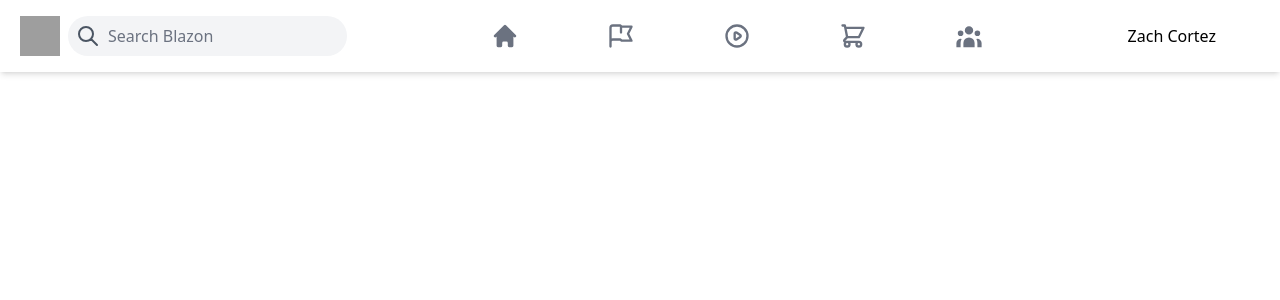
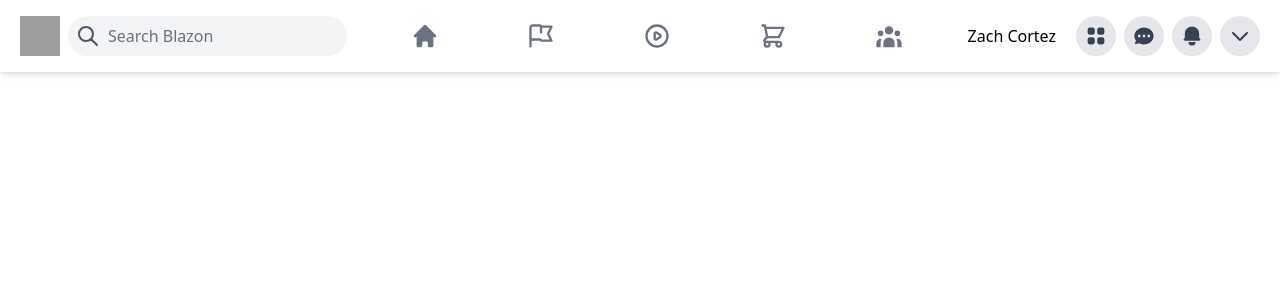
Before and after one commit to ZachCortez/Blazon, a Next.js app: page / in a window 1280 px wide. Shown: the top 300 px of the page. Built offline with nearby package versions, Linux system fonts and the light colour scheme; grey boxes are pictures that could not be loaded.

Commit message:
Add files via upload
changes to icons

```diff
--- a/styles/globals.css
+++ b/styles/globals.css
@@ -1,3 +1,10 @@
 @tailwind base;
 @tailwind components;
 @tailwind utilities;
+
+@layer components {
+    .icon {
+        @apply hidden xl:inline-flex p-2 h-10 w-10 bg-gray-200 rounded-full text-gray-700
+        cursor-pointer hover:bg-gray-300;
+    }
+}
```
